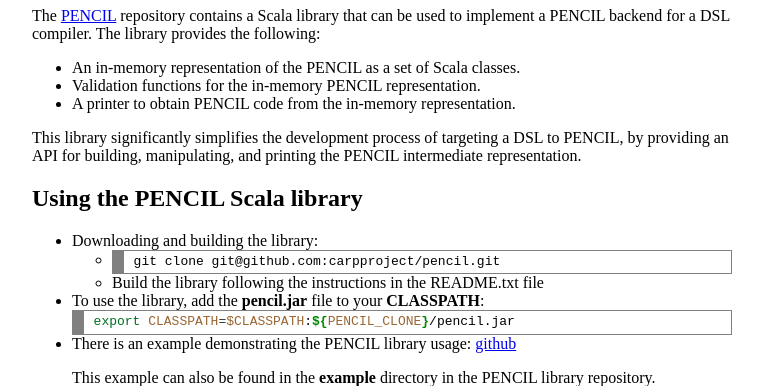
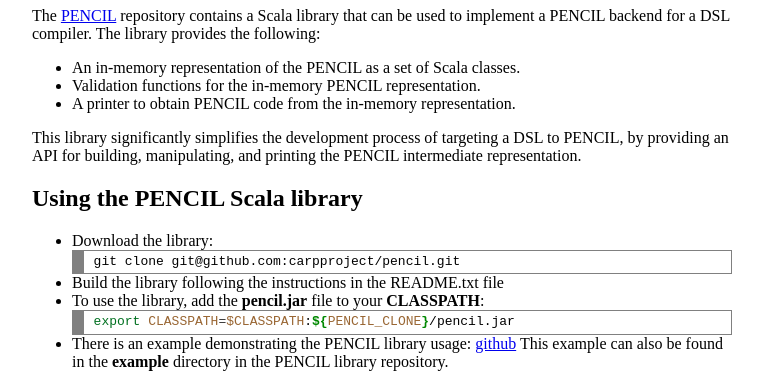
Before and after one commit to carpproject/carpproject.github.io, a plain HTML site: page dsl.html in a window 1280 px wide. Shown: the part 261-647 px from the top of the page, without its empty margins (258-1021 px from the left). Drawn offline with Linux system fonts and the light colour scheme.

Commit message:
fix nested lists

```diff
--- a/dsl.html
+++ b/dsl.html
@@ -38,21 +38,16 @@ by providing an API for building, manipulating, and printing the PENCIL intermed
 
 <h2>Using the PENCIL Scala library</h2>
 <ul>
-    <li>Downloading and building the library:
-    <ul>
-        <li>
-<!-- HTML generated using hilite.me --><div style="background: #ffffff; overflow:auto;width:auto;border:solid gray;border-width:.1em .1em .1em .8em;padding:.2em .6em;"><pre style="margin: 0; line-height: 125%">git clone git@github.com:carpproject/pencil.git</pre></div>
-         </li>
-         <li>Build the library following the instructions in the README.txt file</li>
-     </ul>
-     </li>
+    <li>Download the library:
+<!-- HTML generated using hilite.me --><div style="background: #ffffff; overflow:auto;width:auto;border:solid gray;border-width:.1em .1em .1em .8em;padding:.2em .6em;"><pre style="margin: 0; line-height: 125%">git clone git@github.com:carpproject/pencil.git</pre></div></li>
+     <li>Build the library following the instructions in the README.txt file</li>
      <li>
      To use the library, add the <b>pencil.jar</b> file to your <b>CLASSPATH</b>:
      <!-- HTML generated using hilite.me --><div style="background: #ffffff; overflow:auto;width:auto;border:solid gray;border-width:.1em .1em .1em .8em;padding:.2em .6em;"><pre style="margin: 0; line-height: 125%"><span style="color: #007020">export </span><span style="color: #996633">CLASSPATH</span><span style="color: #333333">=</span><span style="color: #996633">$CLASSPATH</span>:<span style="color: #008800; font-weight: bold">${</span><span style="color: #996633">PENCIL_CLONE</span><span style="color: #008800; font-weight: bold">}</span>/pencil.jar
 </pre></div></li>
 <li>
 There is an example demonstrating the PENCIL library usage:
-<a href="http://github.com/carpproject/pencil/tree/master/example/">github</a><p>
+<a href="http://github.com/carpproject/pencil/tree/master/example/">github</a>
 This example can also be found in the <b>example</b> directory in the PENCIL library repository.
 </li>
 
```
